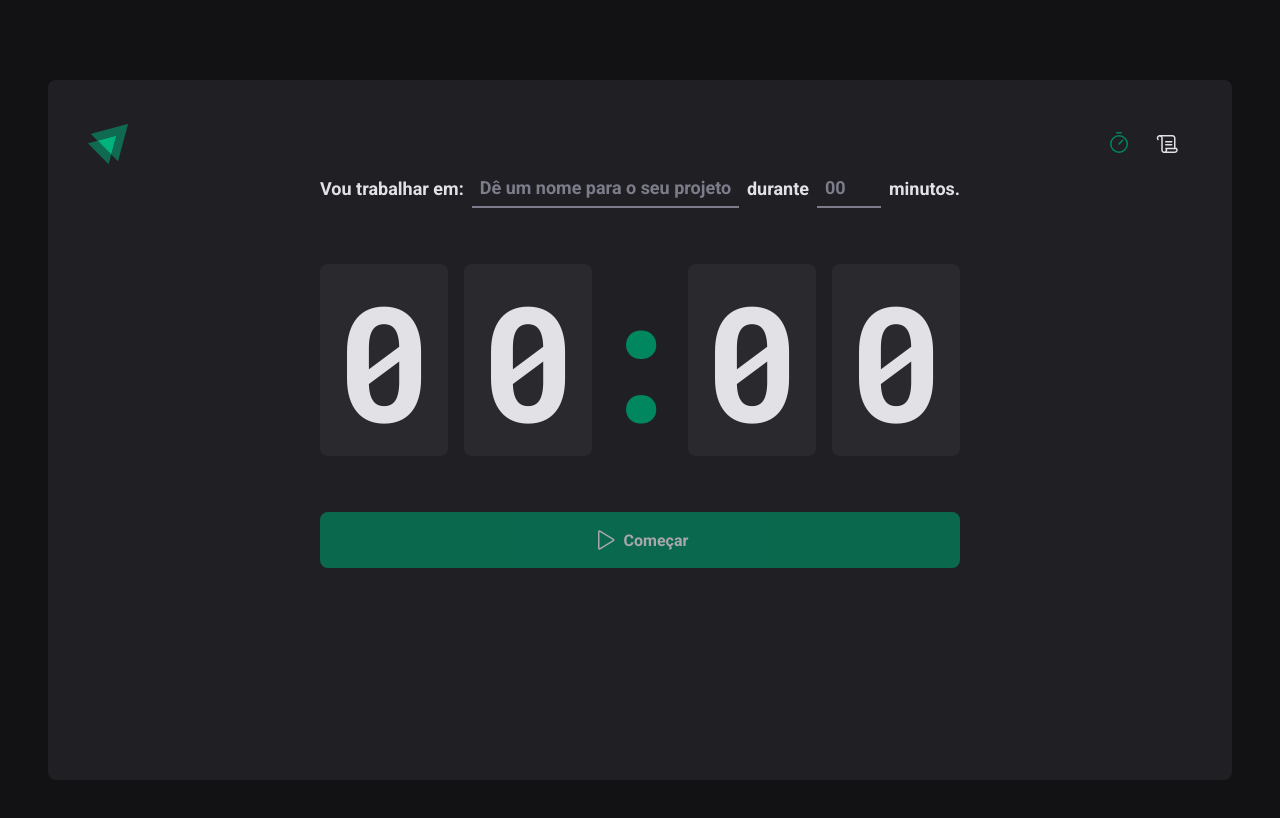
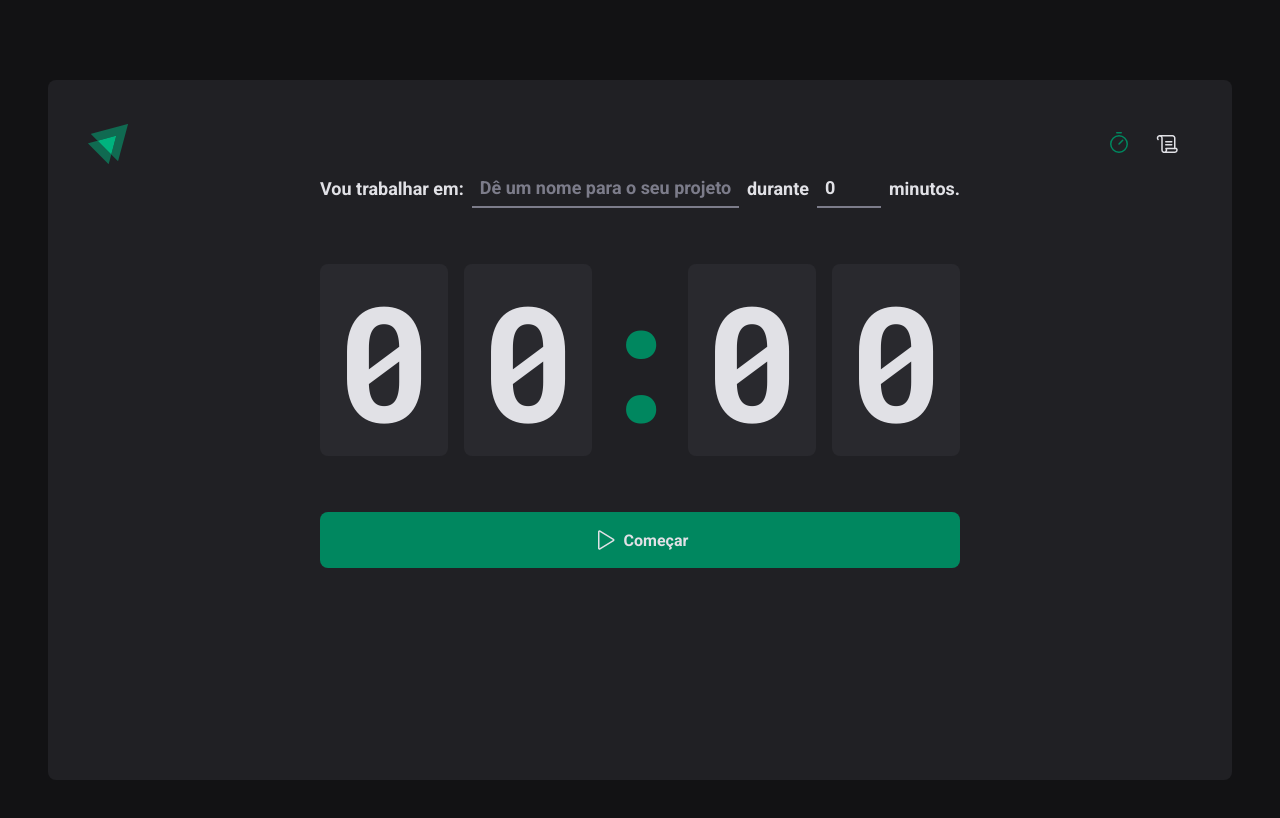
Before and after one commit to genarciso/timer-pomodoro, a React (Vite) app: page / in a window 1280 px wide. Shown: the top 818 px of the page. Built offline with nearby package versions, Linux system fonts and the light colour scheme.

Commit message:
Add the hook forms. And valid inputs with zod

```diff
--- a/package.json
+++ b/package.json
@@ -13,10 +13,13 @@
     "phosphor-react": "^1.4.1",
     "react": "^18.2.0",
     "react-dom": "^18.2.0",
+    "react-hook-form": "^7.51.5",
     "react-router-dom": "^6.23.1",
-    "styled-components": "^6.1.11"
+    "styled-components": "^6.1.11",
+    "zod": "^3.23.8"
   },
   "devDependencies": {
+    "@hookform/resolvers": "^3.4.2",
     "@rocketseat/eslint-config": "^2.2.2",
     "@types/react": "^18.2.66",
     "@types/react-dom": "^18.2.22",
--- a/src/pages/Home/Home.tsx
+++ b/src/pages/Home/Home.tsx
@@ -8,17 +8,61 @@ import {
   StartCountdownButton,
   TaskInput,
 } from './Home.styles'
+import { useForm } from 'react-hook-form'
+import { zodResolver } from '@hookform/resolvers/zod'
+import * as zod from 'zod'
+
+/**
+ * Zod é uma biblioteca de validação de modelo de dados.
+ * O react-hook-form não consegue validar os dados de um formulário por si,
+ * então é necessário de uma biblioteca de validação.
+ *
+ * zod.object - Cria um objeto de validação.
+ */
+const newCycleFormValidationSchema = zod.object({
+  task: zod.string().min(1, { message: 'Informe o nome da tarefa' }),
+  minutesAmount: zod
+    .number()
+    .min(5, { message: 'O ciclo precisa ser de no mínimo 5 minutos' })
+    .max(60, { message: 'O ciclo precisa ser de no máximo 60 minutos' }),
+})
+
+/**
+ * zod.infer - Função que ajuda a inferir o tipo de dados do formulário a partir do schema de validação.
+ */
+type NewCycleFormData = zod.infer<typeof newCycleFormValidationSchema>
 
 function Home() {
+  /**
+   * register - Função do react-hook-form que registra um input do formulário
+   * quando não se possui um objeto do modelo predefinido de formulário.
+   *
+   * handleSubmit - Função do react-hook-form que recebe uma função de callback
+   * que será executada quando o formulário for submetido.
+   */
+  const { register, handleSubmit, reset } = useForm<NewCycleFormData>({
+    resolver: zodResolver(newCycleFormValidationSchema),
+    defaultValues: {
+      task: '',
+      minutesAmount: 0,
+    },
+  })
+
+  function handleCreateNewCycle(data: NewCycleFormData) {
+    console.log(data)
+    reset()
+  }
+
   return (
     <HomeContainer>
-      <form>
+      <form onSubmit={handleSubmit(handleCreateNewCycle)} action="">
         <FormContainer>
           <label htmlFor="task">Vou trabalhar em:</label>
           <TaskInput
             id="task"
             list="task-suggestions"
             placeholder="Dê um nome para o seu projeto"
+            {...register('task')}
           />
 
           <datalist id="task-suggestions">
@@ -35,6 +79,7 @@ function Home() {
             step={5}
             min={5}
             max={60}
+            {...register('minutesAmount', { valueAsNumber: true })}
           />
 
           <span>minutos.</span>
@@ -46,7 +91,7 @@ function Home() {
           <span>0</span>
           <span>0</span>
         </CountdownContainer>
-        <StartCountdownButton disabled type="submit">
+        <StartCountdownButton type="submit">
           <Play size={24} />
           Começar
         </StartCountdownButton>
```
Also changed, not shown: 1 other file (tests, documents, lock files or other folders).
